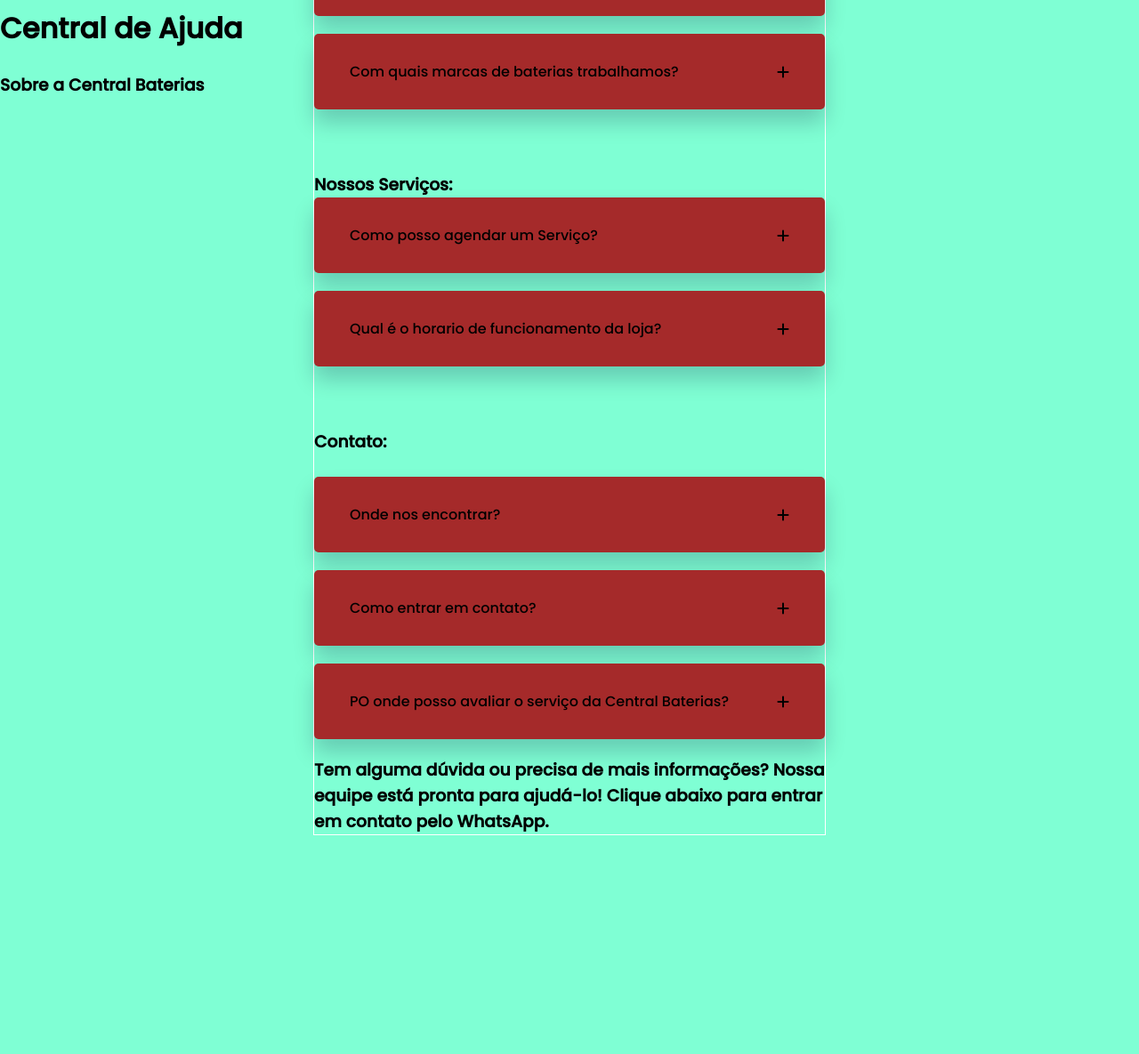
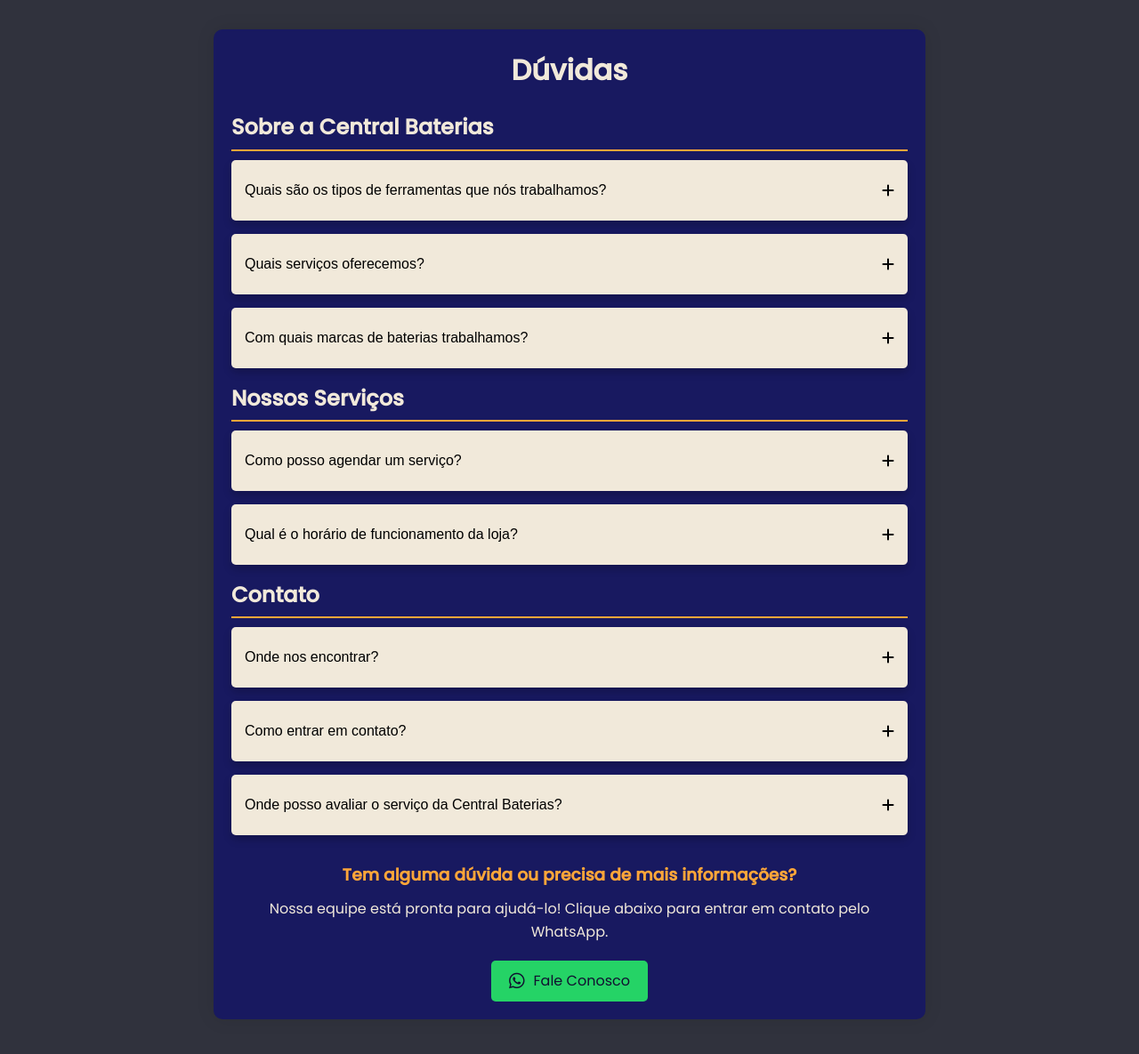
Before and after one commit to EmmanuelPlatinum/Curso_de_Senac_Back-End, a plain HTML site: page Pagina de Duvidas/Index.html in a window 1280 px wide. Shown: the part 17-1202 px from the top of the page at 89% size. Before the commit the page ends 956 px from the top, so only its background shows below. Drawn offline with Linux system fonts and the light colour scheme.

Commit message:
Minha pagina final

```diff
--- a/Esboço_Pagina_Duvidas/Styles.css
+++ b/Esboço_Pagina_Duvidas/Styles.css
@@ -51,7 +51,7 @@ body {
     align-items: center;
     justify-content: space-between;
     font-size: 16px;
-    color: #0248f7; /* Cor inicial do texto dos botões do Accordion */
+    color: #0243f7; /* Cor inicial do texto dos botões do Accordion */
     font-weight: 500;
     border: none;
     outline: none;
@@ -66,7 +66,7 @@ body {
 
 .icon {
     transition: transform 0.3s ease;
-    color: #fff200; /* Cor do ícone "plus" e "minus" */
+    color: #ff3300; /* Cor do ícone "plus" e "minus" */
 }
 
 .icon.fa-minus {
--- a/Pagina de Duvidas/Index.html
+++ b/Pagina de Duvidas/Index.html
@@ -3,7 +3,7 @@
 <head>
     <meta charset="UTF-8">
     <meta name="viewport" content="width=device-width, initial-scale=1.0">
-    <title>FAQ Accordion</title>
+    <title>Central de Ajuda - Central Baterias</title>
 
     <!-- Font Awesome -->
     <link rel="stylesheet" href="https://cdnjs.cloudflare.com/ajax/libs/font-awesome/6.6.0/css/all.min.css">
@@ -15,23 +15,37 @@
     <link rel="stylesheet" href="Styles.css">
 </head>
 <body>
+    <main class="faq-section">
+        <header class="faq-header">
+            <h1>Dúvidas</h1>
+        </header>
 
-    <br><h1>Central de Ajuda</h1><br>
+        <section class="faq-category">
+            <h2>Sobre a Central Baterias</h2>
 
-
-    <h3>Sobre a Central Baterias</h3><br><br>
-
-    <div class="container">
             <div class="wrapper">
                 <button class="toggle">
-                Quem somos nos?
+                    Quais são os tipos de ferramentas que nós trabalhamos?
                     <i class="fas fa-plus icon"></i>
                 </button>
                 <div class="content">
-                <p>O Lorem Ipsum é um texto modelo da indústria tipográfica e de impressão...</p>
+                    <p>Ferramentas modernas até para carros mais modernos.
+
+                        Carregador Industrial.
+
+                        Teste de bateria digital completo.
+
+                        Teste de bateria analógico descimento.
+
+                        Teste de alternador e motor de partida digital.
+
+                        Teste de alternador e motor de partida analógico.
+
+                        Save Memori OBD2 para manter o módulo energizado na troca de bateria.
+
+                        Escova de polos e terminais.</p>
                 </div>
             </div>
-
 
             <div class="wrapper">
                 <button class="toggle">
@@ -39,10 +53,9 @@
                     <i class="fas fa-plus icon"></i>
                 </button>
                 <div class="content">
-                <p>O Lorem Ipsum é um texto modelo da indústria tipográfica e de impressão...</p>
+                    <p>Oferecemos uma gama completa de serviços de bateria, desde a venda até a instalação e manutenção.</p>
                 </div>
             </div>
-
 
             <div class="wrapper">
                 <button class="toggle">
@@ -50,33 +63,42 @@
                     <i class="fas fa-plus icon"></i>
                 </button>
                 <div class="content">
-                <p>O Lorem Ipsum é um texto modelo da indústria tipográfica e de impressão...</p>
+                    <p>
+                        Linha Pesada.
+
+                        Estacionária e Tracionária.
+
+                        Nobreak e Solar.</p>
                 </div>
-        </div><br><br>
+            </div>
+        </section>
 
-            <h3>Nossos Serviços: </h3>
+        <section class="faq-category">
+            <h2>Nossos Serviços</h2>
 
             <div class="wrapper">
                 <button class="toggle">
-                Como posso agendar um Serviço?
+                    Como posso agendar um serviço?
                     <i class="fas fa-plus icon"></i>
                 </button>
                 <div class="content">
-                <p>Lorem ipsum dolor sit amet consectetur adipisicing elit...</p>
+                    <p>Você pode agendar nossos serviços online através do nosso site ou entrando em contato diretamente pelo telefone.</p>
                 </div>
             </div>
 
             <div class="wrapper">
                 <button class="toggle">
-                Qual é o horario de funcionamento da loja?
+                    Qual é o horário de funcionamento da loja?
                     <i class="fas fa-plus icon"></i>
                 </button>
                 <div class="content">
-                <p>Lorem ipsum dolor sit amet consectetur adipisicing elit...</p>
+                    <p>Funcionamos de segunda a sexta, das 8h às 18h, e aos sábados das 8h às 13h.</p>
                 </div>
-        </div><br><br>
+            </div>
+        </section>
 
-        <h3>Contato: </h3><br>
+        <section class="faq-category">
+            <h2>Contato</h2>
 
             <div class="wrapper">
                 <button class="toggle">
@@ -84,7 +106,7 @@
                     <i class="fas fa-plus icon"></i>
                 </button>
                 <div class="content">
-                <p>Lorem ipsum dolor sit amet consectetur adipisicing elit...</p>
+                    <p>R. Gen. Camisão, 45 - Dom Aquino, Cuiabá - MT, 78015-130. Veja o mapa em nosso site.</p>
                 </div>
             </div>
 
@@ -94,26 +116,29 @@
                     <i class="fas fa-plus icon"></i>
                 </button>
                 <div class="content">
-                <p>Lorem ipsum dolor sit amet consectetur adipisicing elit...</p>
+                    <p>Você pode nos contatar pelo telefone, e-mail ou diretamente pelo WhatsApp clicando no botão abaixo.</p>
                 </div>
             </div>
 
             <div class="wrapper">
                 <button class="toggle">
-                PO onde posso avaliar o serviço da Central Baterias?
+                    Onde posso avaliar o serviço da Central Baterias?
                     <i class="fas fa-plus icon"></i>
                 </button>
                 <div class="content">
-                <p>Lorem ipsum dolor sit amet consectetur adipisicing elit...</p>
+                    <p>Avalie-nos no Google ou deixe sua opinião diretamente em nosso site para ajudar outros clientes a conhecerem nossos serviços.</p>
                 </div>
             </div>
+        </section>
 
-
-        <h3>Tem alguma dúvida ou precisa de mais informações? Nossa equipe está pronta para ajudá-lo! Clique abaixo para entrar em contato pelo WhatsApp.</h3>
-
-
-
-    </div>
+        <section class="contact-prompt">
+            <h3>Tem alguma dúvida ou precisa de mais informações?</h3>
+            <p>Nossa equipe está pronta para ajudá-lo! Clique abaixo para entrar em contato pelo WhatsApp.</p>
+            <a href="https://wa.me/seu_numero_de_whatsapp" target="_blank" class="contact-button">
+                <i class="fab fa-whatsapp"></i> Fale Conosco
+            </a>
+        </section>
+    </main>
 
     <!-- Script -->
     <script src="Main.js"></script>
--- a/Pagina de Duvidas/Main.js
+++ b/Pagina de Duvidas/Main.js
@@ -1,28 +1,34 @@
-let toggles = document.getElementsByClassName('toggle');
-let contentDiv = document.getElementsByClassName('content');
-let icons = document.getElementsByClassName('icon');
+document.addEventListener('DOMContentLoaded', function() {
+    let toggles = document.querySelectorAll('.toggle');
+    let contents = document.querySelectorAll('.content');
+    let icons = document.querySelectorAll('.icon');
 
-for(let i = 0; i < toggles.length; i++) {
-    toggles[i].addEventListener('click', () => {
-        if(parseInt(contentDiv[i].style.height) !== contentDiv[i].scrollHeight) {
-            contentDiv[i].style.height = contentDiv[i].scrollHeight + "px";
-            toggles[i].style.color = "#0084e9";
-            icons[i].classList.remove('fa-plus');
-            icons[i].classList.add('fa-minus');
-        } else {
-            contentDiv[i].style.height = "0px";
-            toggles[i].style.color = "#111130";
-            icons[i].classList.remove('fa-minus');
-            icons[i].classList.add('fa-plus');
-        }
+    toggles.forEach((toggle, index) => {
+        toggle.addEventListener('click', () => {
+            let content = contents[index];
+            let icon = icons[index];
 
-        for(let j = 0; j < contentDiv.length; j++) {
-            if(j !== i) {
-                contentDiv[j].style.height = "0px";
-                toggles[j].style.color = "#111130";
-                icons[j].classList.remove('fa-minus');
-                icons[j].classList.add('fa-plus');
+            if (content.style.height && content.style.height !== '0px') {
+                content.style.height = '0px';
+                toggle.style.color = '#000000'; // Cor após o fechamento
+                icon.classList.remove('fa-minus');
+                icon.classList.add('fa-plus');
+            } else {
+                content.style.height = content.scrollHeight + 'px';
+                toggle.style.color = '#000000'; // Cor após abrir o conteúdo
+                icon.classList.remove('fa-plus');
+                icon.classList.add('fa-minus');
             }
-        }
+
+            // Fechar outras seções
+            contents.forEach((otherContent, otherIndex) => {
+                if (otherIndex !== index) {
+                    otherContent.style.height = '0px';
+                    toggles[otherIndex].style.color = '#000000'; // Cor ao fechar outras seções
+                    icons[otherIndex].classList.remove('fa-minus');
+                    icons[otherIndex].classList.add('fa-plus');
+                }
+            });
+        });
     });
-}
+});
--- a/Pagina de Duvidas/Styles.css
+++ b/Pagina de Duvidas/Styles.css
@@ -1,3 +1,4 @@
+/* Reset CSS */
 *,
 *::before,
 *::after {
@@ -7,31 +8,42 @@
 }
 
 body {
-    background-color: aquamarine;
+    background-color: #30323D; /* Cor de fundo da página */
     font-family: 'Poppins', sans-serif;
+    color: #f1e9da; /* Cor do texto geral, incluindo "Nossa equipe está pronta para ajudá-lo!" */
+    line-height: 1.6;
 }
 
-.container {
-    width: 45%;
-    min-width: 500px;
-    border: 1px solid white;
-    position: absolute;
-    transform: translate(-50%, -50%);
-    top: 50%;
-    left: 50%;
+/* Central de Ajuda - Layout */
+.faq-section {
+    max-width: 800px;
+    margin: 50px auto;
+    padding: 20px;
+    background-color: #181960; /* Cor de fundo da seção de FAQ */
+    border-radius: 10px;
+    box-shadow: 0 0 20px rgba(0, 0, 0, 0.1);
 }
 
-.wrapper {
-    background-color: brown;
+.faq-header h1 {
+    text-align: center;
+    color: #f1e9da; /* Cor do título "Dúvidas" */
     margin-bottom: 20px;
-    padding: 15px 40px;
-    border-radius: 5px;
-    box-shadow: 0 15px 25px rgba(0, 0, 50, 0.2);
 }
 
-.toggle,
-.content {
-    font-family: 'Poppins', sans-serif;
+.faq-category h2 {
+    color: #f1e9da; /* Cor dos subtítulos das categorias */
+    margin-bottom: 10px;
+    border-bottom: 2px solid #ffa639; /* Cor das linhas abaixo dos subtítulos */
+    padding-bottom: 5px;
+}
+
+/* FAQ Accordion Styles */
+.wrapper {
+    background-color: #f1e9da; /* Cor de fundo das caixas de texto (Accordion) */
+    margin-bottom: 15px;
+    padding: 15px;
+    border-radius: 5px;
+    box-shadow: 0 5px 10px rgba(0, 0, 0, 0.2);
 }
 
 .toggle {
@@ -41,20 +53,118 @@ body {
     align-items: center;
     justify-content: space-between;
     font-size: 16px;
-    color: black;
+    color: #000000; /* Cor inicial do texto dos botões do Accordion */
     font-weight: 500;
     border: none;
     outline: none;
     cursor: pointer;
-    padding: 15px 0;
+    padding: 10px 0;
+    transition: color 0.3s ease;
+}
+
+.toggle:hover {
+    color: #ffa639; /* Cor do texto dos botões do Accordion ao passar o mouse */
+}
+
+.icon {
+    transition: transform 0.3s ease;
+    color: #000000; /* Cor do ícone "plus" e "minus" */
+}
+
+.icon.fa-minus {
+    transform: rotate(180deg);
 }
 
 .content {
-    position: relative;
     font-size: 14px;
+    color: #555; /* Cor do texto dentro das caixas de conteúdo */
     text-align: justify;
-    line-height: 30px;
+    line-height: 24px;
     height: 0;
     overflow: hidden;
-    transition: all 0.3s ease;
+    transition: all 0.5s ease;
 }
+
+/* Contact Section */
+.contact-prompt {
+    text-align: center;
+    margin-top: 30px;
+}
+
+.contact-prompt h3 {
+    color: #ffa639; /* Cor do título "Tem alguma dúvida ou precisa de mais informações?" */
+    margin-bottom: 10px;
+}
+
+.contact-prompt p {
+    margin-bottom: 20px;
+}
+
+.contact-button {
+    background-color: #15e638; /* Cor de fundo do botão de contato */
+    color: rgb(255, 255, 255); /* Cor do texto do botão de contato */
+    border: none;
+    padding: 10px 20px;
+    border-radius: 5px;
+    font-size: 16px;
+    cursor: pointer;
+    display: inline-flex;
+    align-items: center;
+    transition: background-color 0.3s ease;
+}
+
+.contact-button i {
+    margin-right: 10px;
+}
+
+.contact-button:hover {
+    background-color: #6aa13d; /* Cor de fundo do botão de contato ao passar o mouse */
+}
+
+/* Estilo para todos os links na página */
+a {
+    color: #111130; /* Cor inicial dos links não visitados */
+    text-decoration: none; /* Remove o sublinhado padrão dos links */
+}
+
+a:visited {
+    color: #0084e9; /* Cor dos links após serem clicados */
+}
+
+a:hover {
+    color: #05299e; /* Cor dos links ao passar o mouse */
+}
+
+/* Estilo específico para links na seção FAQ */
+.faq-section a {
+    color: #111130; /* Cor inicial dos links na seção FAQ */
+}
+
+.faq-section a:visited {
+    color: #0084e9; /* Cor dos links após serem clicados na seção FAQ */
+}
+
+/* Estilização do botão de contato */
+.contact-button {
+    display: inline-flex;
+    align-items: center;
+    justify-content: center;
+    background-color: #25D366;
+    color: #fff;
+    border: none;
+    border-radius: 5px;
+    padding: 10px 20px;
+    font-size: 16px;
+    text-decoration: none;
+    cursor: pointer;
+    transition: background-color 0.3s ease;
+}
+
+.contact-button i {
+    margin-right: 10px;
+    font-size: 20px;
+}
+
+.contact-button:hover {
+    background-color: #128C7E;
+}
```
Also changed, not shown: 1 other file. Lines whose indentation alone changed are shown as unchanged.
